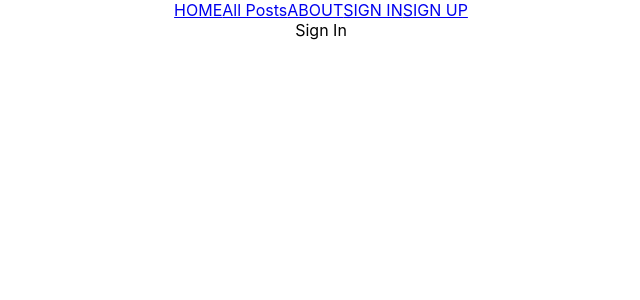
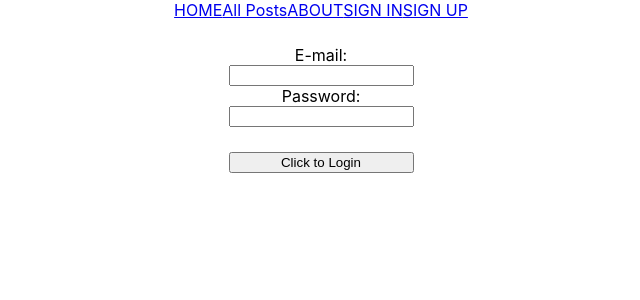
Before and after one commit to Andrea-Brezanova/deeder, a React (Create React App) app in the folder frontend/: page /signin in a window 1280 px wide. Shown: the top 300 px of the page, without its empty margins (319-959 px from the left). Built offline with nearby package versions, Linux system fonts and the light colour scheme.

Commit message:
add-frontend

```diff
--- a/frontend/package.json
+++ b/frontend/package.json
@@ -8,6 +8,7 @@
     "@testing-library/user-event": "^13.5.0",
     "react": "^18.1.0",
     "react-dom": "^18.1.0",
+    "react-hook-form": "^7.31.2",
     "react-scripts": "5.0.1",
     "web-vitals": "^2.1.4"
   },
--- a/frontend/src/App.css
+++ b/frontend/src/App.css
@@ -5,12 +5,6 @@
 .App-logo {
   height: 40vmin;
   pointer-events: none;
-}
-
-@media (prefers-reduced-motion: no-preference) {
-  .App-logo {
-    animation: App-logo-spin infinite 20s linear;
-  }
 }
 
 .App-header {
@@ -28,11 +22,19 @@
   color: #61dafb;
 }
 
-@keyframes App-logo-spin {
-  from {
-    transform: rotate(0deg);
-  }
-  to {
-    transform: rotate(360deg);
-  }
+.sign-in {
+  display: flex;
+  justify-content: center;
 }
+.sign-in-form {
+  display: flex;
+  flex-direction: column;
+  padding-top:25px;
+}
+button{
+  margin-top:25px;
+}
+.alert{
+  color: rgb(251, 3, 3);
+  font-size: small;
+}
--- a/frontend/src/App.js
+++ b/frontend/src/App.js
@@ -11,7 +11,6 @@ import OfferCompany from "./Components/OfferCompany";
 import GetCompany from "./Components/GetCompany";
 import NoPage from "./Components/NoPage";
 import { Routes, Route } from "react-router-dom";
-
 
 function App() {
   return (
--- a/frontend/src/Components/SignIn.js
+++ b/frontend/src/Components/SignIn.js
@@ -1,7 +1,35 @@
-import React from 'react'
+import axios from "axios";
+import React from "react";
+import { useForm } from "react-hook-form";
 
 export default function SignIn() {
+  const {
+    register,
+    handleSubmit,
+    formState: { errors },
+  } = useForm();
+
+  const onSubmit = async (formData) => {
+    try {
+      const { data } = await axios.post(
+        `${process.env.REACT_APP_API_URL}/auth/signin`,
+        formData
+      );
+      console.log(data);
+    } catch (error) {}
+  };
+
   return (
-    <div>Sign In</div>
-  )
+    <div class="sign-in">
+      <form className="sign-in-form" onSubmit={handleSubmit(onSubmit)}>
+        <label htmlFor="email">E-mail:</label>
+        <input type="email" {...register("email", { required: true })} />
+        {errors.email && <div class="alert">Please Enter Your Email!</div>}
+        <label htmlFor="password">Password:</label>
+        <input type="password" {...register("password", { required: true })} />
+        {errors.password && <div class="alert">Please Enter Your Password!</div>}
+        <button type="submit">Click to Login</button>
+      </form>
+    </div>
+  );
 }
```
Also changed, not shown: frontend/src/Components/Footer.js (added, +7 -0 lines), frontend/src/Components/OfferHelp.js (line endings or trailing spaces), 1 other file (tests, documents, lock files or other folders).
